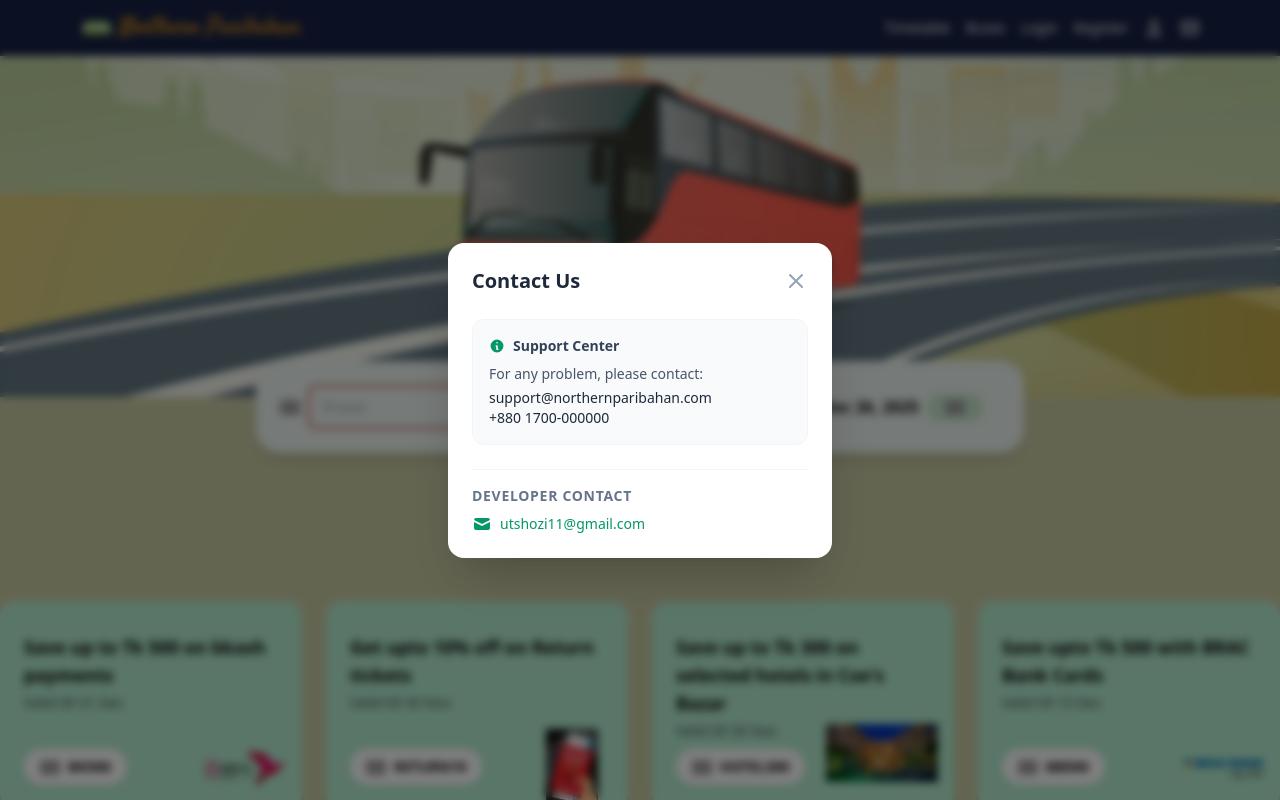
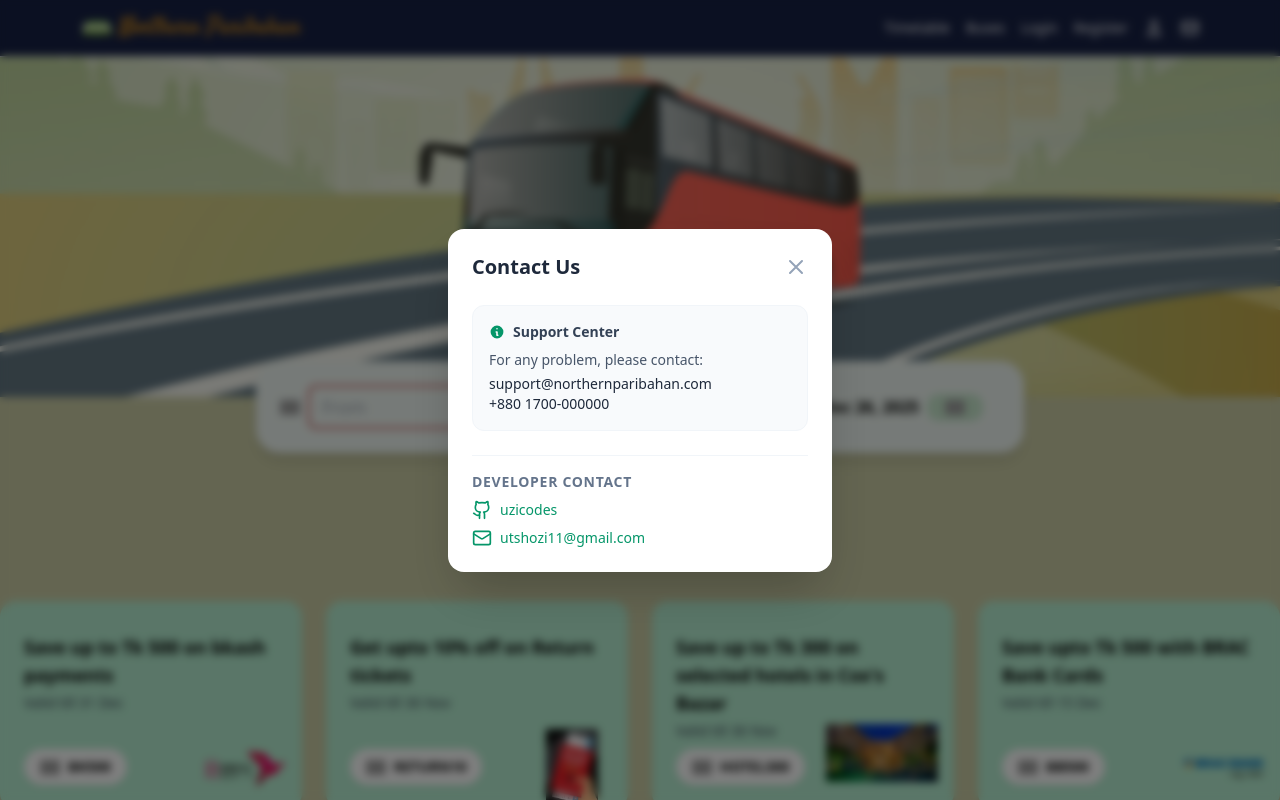
Before and after one commit to uzicodes/Northern-Paribahan, a Next.js app in the folder frontend/: page / in a window 1280 px wide. Both pictures are taken after a click on the button 1190 px from the left and 28 px from the top of the page. Shown: the top 800 px of the page. Built offline with nearby package versions, Linux system fonts and the light colour scheme; grey boxes are pictures that could not be loaded.

Commit message:
feat: added the developers github as the contact info of the developer

```diff
--- a/frontend/components/NavbarClient.tsx
+++ b/frontend/components/NavbarClient.tsx
@@ -2,7 +2,7 @@
 import Link from 'next/link';
 import { usePathname } from 'next/navigation';
 import { useEffect, useMemo, useState } from 'react';
-import { Menu } from 'lucide-react';
+import { Menu, Github, Mail } from 'lucide-react';
 
 type JwtPayload = { role?: string };
 
@@ -234,13 +234,16 @@ export default function NavbarClient() {
 
                   <div className="border-t border-slate-100 pt-4">
                     <p className="text-sm font-semibold text-slate-500 uppercase tracking-wider mb-2">Developer Contact</p>
-                    <a href="mailto:utshozi11@gmail.com" className="flex items-center gap-2 text-emerald-600 hover:text-emerald-700 font-medium transition-colors group">
-                      <svg xmlns="http://www.w3.org/2000/svg" className="h-5 w-5 group-hover:scale-110 transition-transform" viewBox="0 0 20 20" fill="currentColor">
-                        <path d="M2.003 5.884L10 9.882l7.997-3.998A2 2 0 0016 4H4a2 2 0 00-1.997 1.884z" />
-                        <path d="M18 8.118l-8 4-8-4V14a2 2 0 002 2h12a2 2 0 002-2V8.118z" />
-                      </svg>
-                      utshozi11@gmail.com
-                    </a>
+                    <div className="space-y-2">
+                      <a href="https://github.com/uzicodes" target="_blank" rel="noopener noreferrer" className="flex items-center gap-2 text-emerald-600 hover:text-emerald-700 font-medium transition-colors group">
+                        <Github className="h-5 w-5 group-hover:scale-110 transition-transform" />
+                        uzicodes
+                      </a>
+                      <a href="mailto:utshozi11@gmail.com" className="flex items-center gap-2 text-emerald-600 hover:text-emerald-700 font-medium transition-colors group">
+                        <Mail className="h-5 w-5 group-hover:scale-110 transition-transform" />
+                        utshozi11@gmail.com
+                      </a>
+                    </div>
                   </div>
                 </div>
               </div>
```
